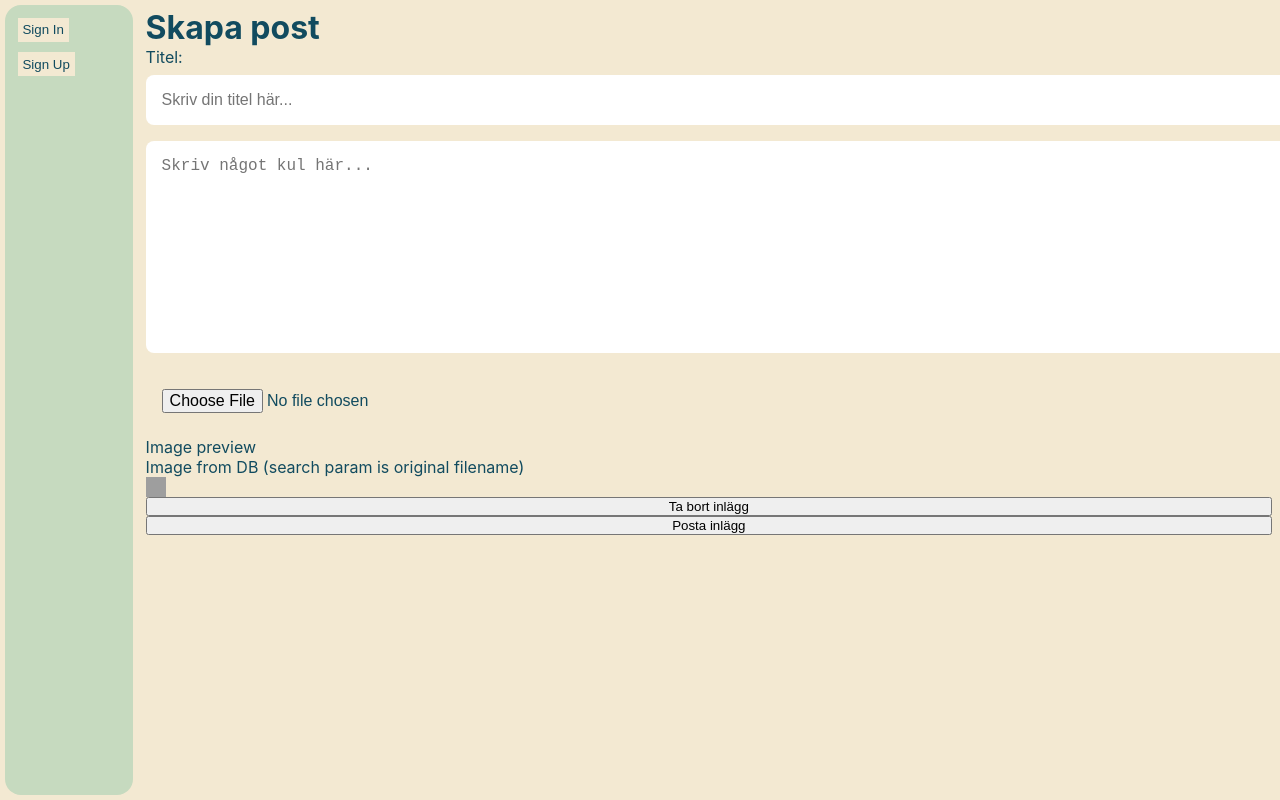
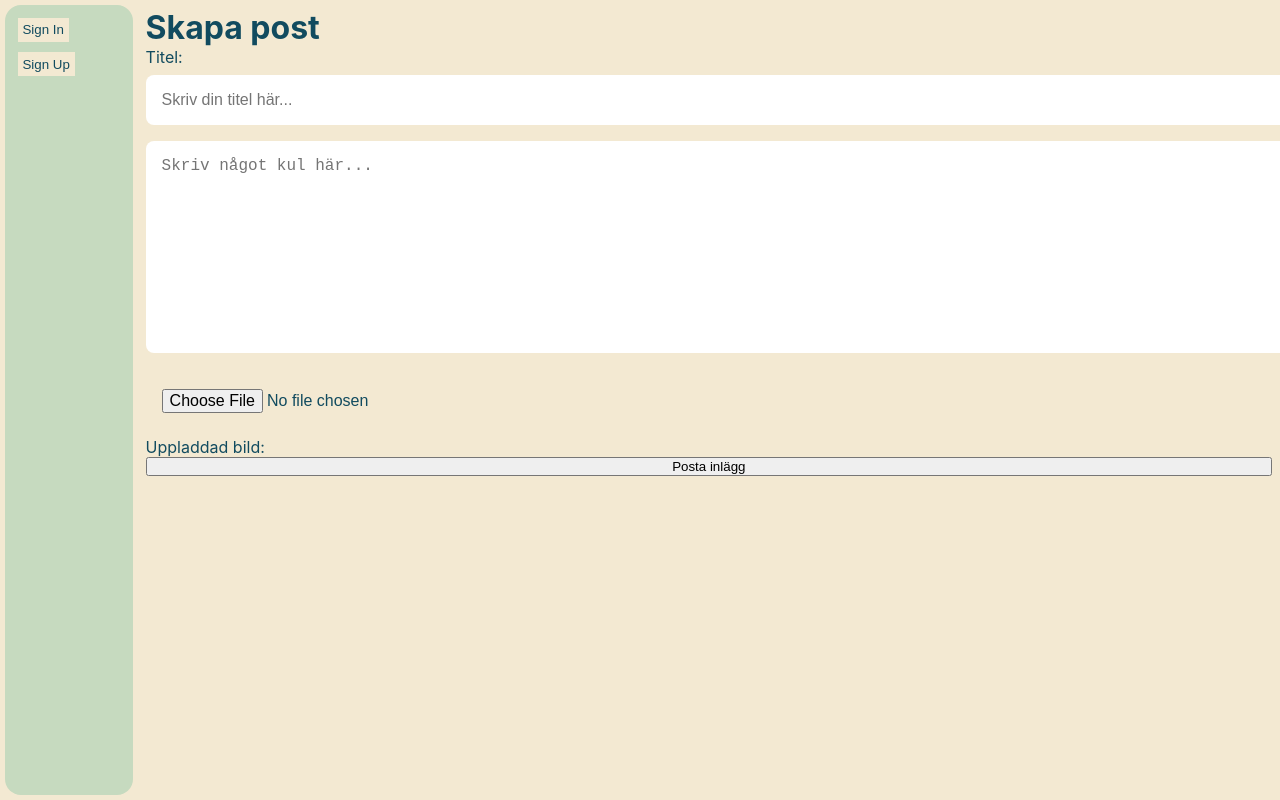
Before and after one commit to solkatt/user-based-content, a React (Create React App) app: page /new in a window 1280 px wide. Shown: the top 800 px of the page. Built offline with nearby package versions, Linux system fonts and the light colour scheme; grey boxes are pictures that could not be loaded.

Commit message:
bug fixes

```diff
--- a/src/components/CreateNewPostpage/CreateNewPostpage.jsx
+++ b/src/components/CreateNewPostpage/CreateNewPostpage.jsx
@@ -49,15 +49,10 @@ class Postpage extends Component {
                                     <input type="file" name="file" id="fileInput" accept=".png, .jpg, .jpeg" onChange={this.handleChange} />
                                 </label>
                                 <div className="previewImage">
-                                    <p>Image preview</p>
+                                    <p>Uppladdad bild:</p>
                                     {this.state.fileURL !== "" && this.state.fileURL !== null && this.state.fileURL !== undefined ?
                                         <img src={this.state.fileURL} alt="" /> : null}
-                                    <p>Image from DB (search param is original filename)</p>
-                                    {this.state.fileName !== "" && this.state.fileName !== null && this.state.fileName !== undefined ?
-                                        <img src={`http://localhost:3001/api/post/image/${this.state.fileName}`} alt="" /> : null}
                                 </div>
-                                <img src={trashIcon} width="20px" height="20px" alt="" />
-                                <button type="submit" id="delete_post" value="Delete" onClick={this.handleSubmit}>Ta bort inlägg</button>
                                 <button type="submit" id="new_post" value="Post" name={userState.userId} onClick={this.handleSubmit}>
                                     Posta inlägg
                                     {this.state.redirect && <Redirect to="/" />}
--- a/src/components/RenderPost/RenderPost.jsx
+++ b/src/components/RenderPost/RenderPost.jsx
@@ -34,7 +34,7 @@ class Post extends React.Component {
             {
               Object.keys(this.props.data).map((key) => {
                 if (key === 'image') {
-                  return <div><img
+                  return <div key={this.props.data[key].filename}><img
                     className={`_${key} postImg`}
                     key={`_${key}`}
                     src={`http://localhost:3001/api/post/image/${this.props.data[key].filename}`} /></div>
```
Also changed, not shown: 2 other files (tests, documents, lock files or other folders).
